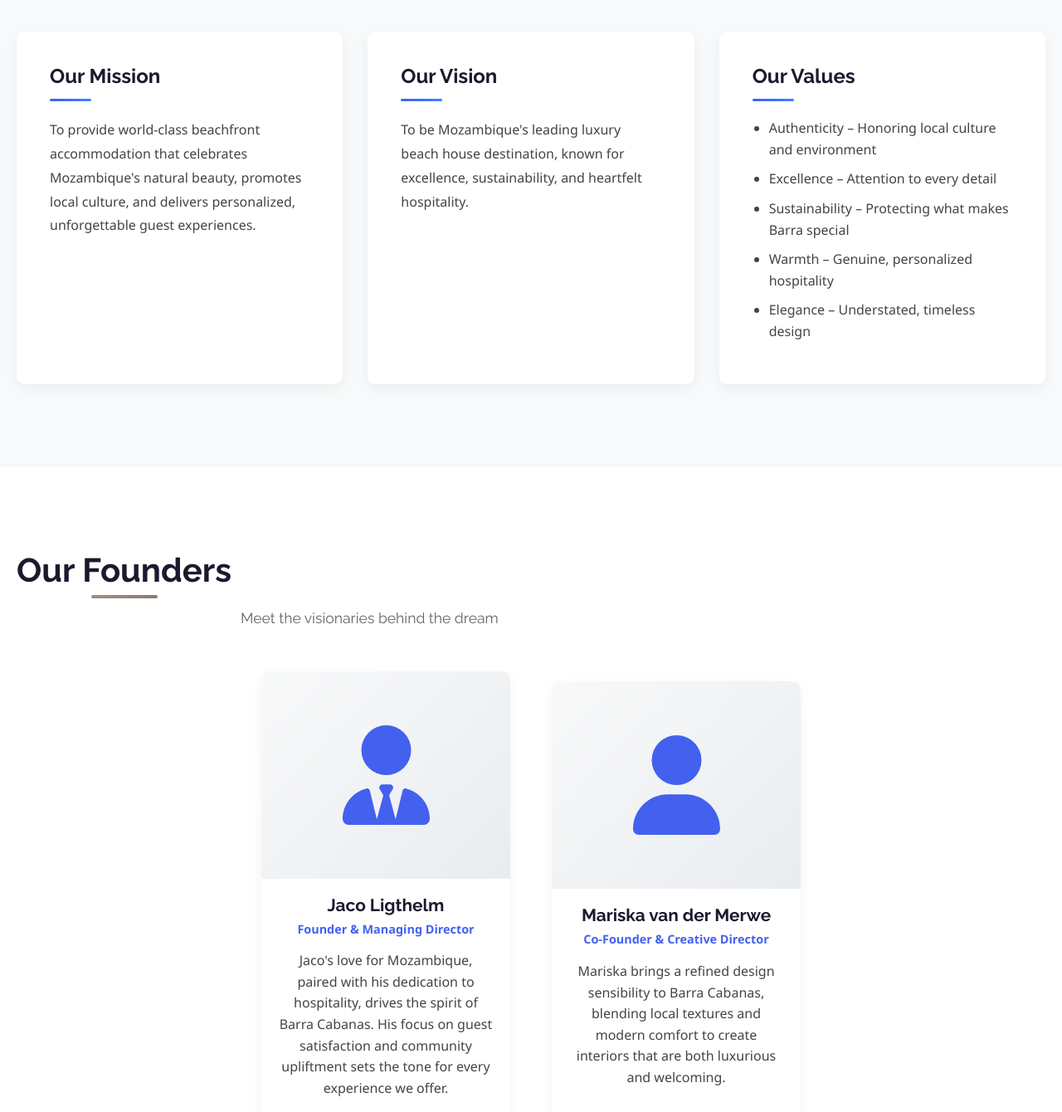
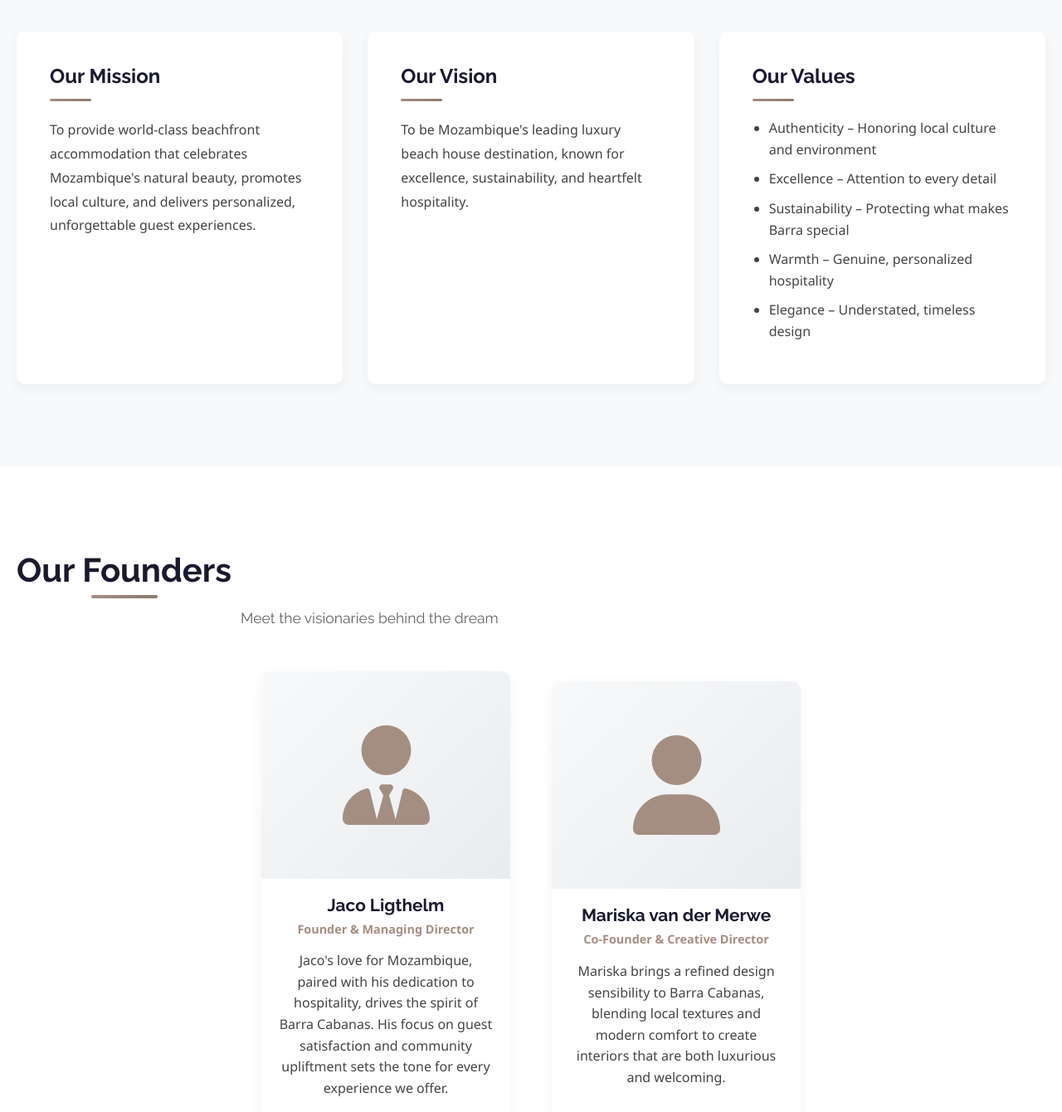
Before and after one commit to TheSuperior1989/barra-cabanas, a React (Vite) app: page /about in a window 1280 px wide. Shown: the part 1254-2594 px from the top of the page at 83% size. Built offline with nearby package versions, Linux system fonts and the light colour scheme.

Commit message:
Fix About Us page colors: change blue elements to taupe theme (icons, position text, gradients)

```diff
--- a/src/components/about/AboutPage.css
+++ b/src/components/about/AboutPage.css
@@ -117,7 +117,7 @@
   left: 0;
   width: 50px;
   height: 3px;
-  background: linear-gradient(90deg, #4361ee, #3a86ff);
+  background: var(--gradient-taupe);
   border-radius: 10px;
 }
 
@@ -179,12 +179,12 @@
 
 .member-icon svg {
   font-size: 120px;
-  color: #4361ee;
+  color: var(--color-primary-taupe);
   transition: all 0.3s ease;
 }
 
 .team-member:hover .member-icon {
-  background: linear-gradient(135deg, #4361ee 0%, #3a86ff 100%);
+  background: var(--gradient-taupe);
 }
 
 .team-member:hover .member-icon svg {
@@ -201,7 +201,7 @@
 
 .member-position {
   font-size: 0.9rem;
-  color: #4361ee;
+  color: var(--color-primary-taupe);
   margin-bottom: 15px;
   font-weight: 600;
 }
```
